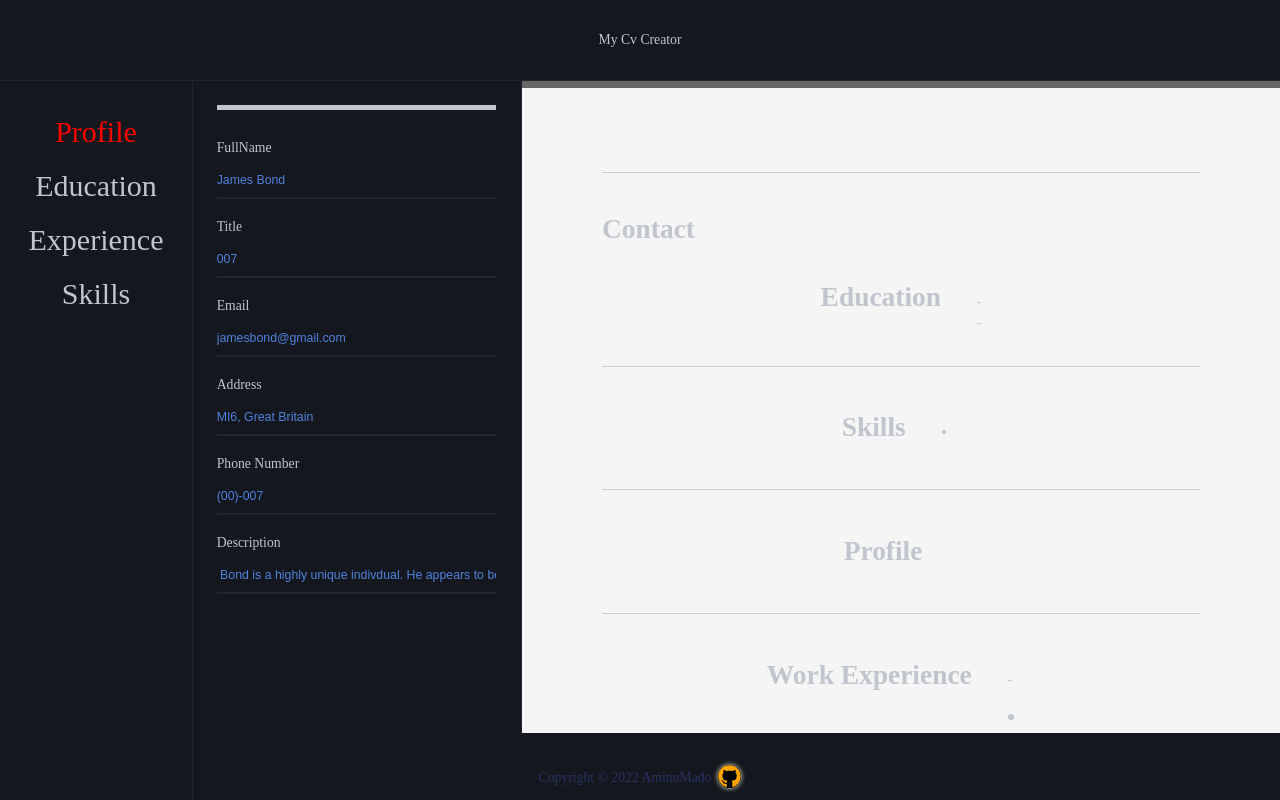
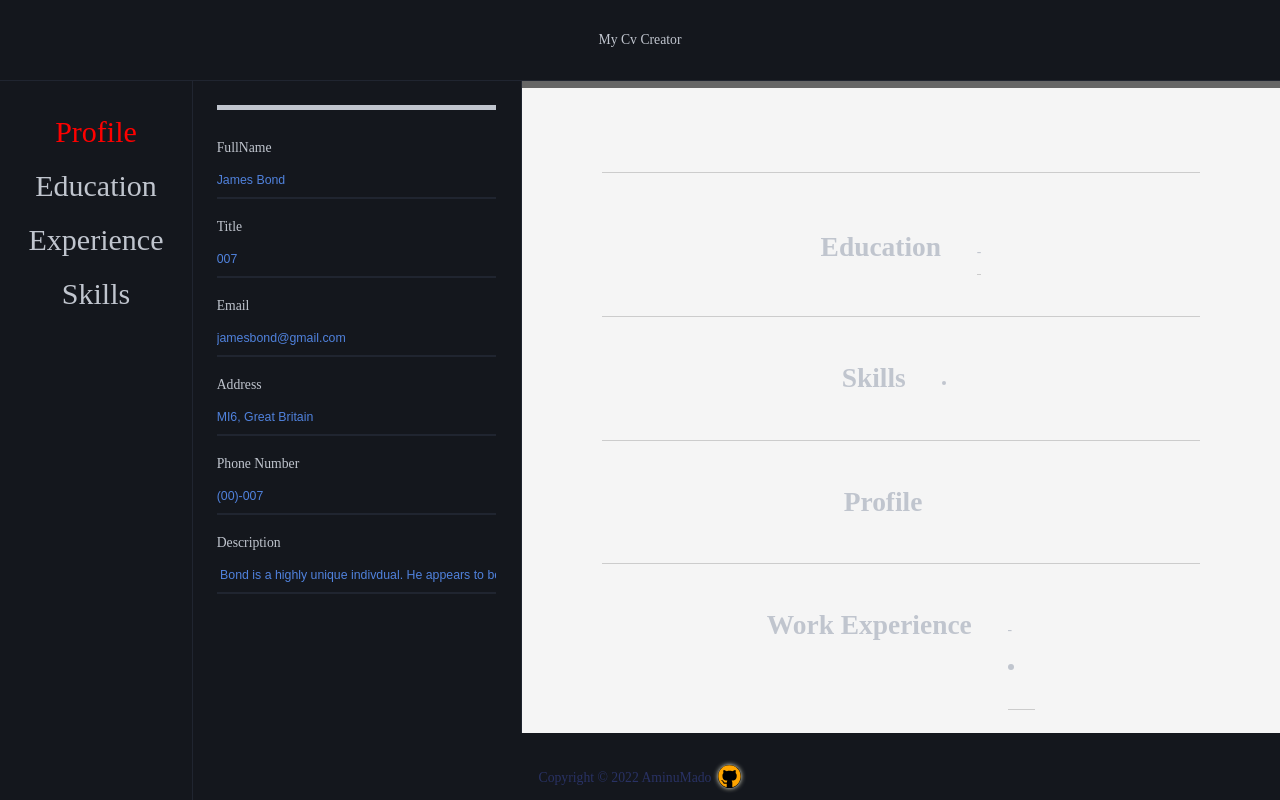
Before and after one commit to AminuMado/cv-creator, a React app: page / in a window 1280 px wide. Built offline with nearby package versions, Linux system fonts and the light colour scheme; the HTML template or start-up script is replaced by a standard one.

Commit message:
changed the layout of the cv preview

```diff
--- a/src/components/CvPreview/CvPreview.js
+++ b/src/components/CvPreview/CvPreview.js
@@ -8,20 +8,15 @@ import CvProfile from './Profile';
 import './CvPreview.css';
 function CvPreview({ formData }) {
   return (
-    <div className="cv-preview-wrapper">
+    <>
       <CvHeader personalInfo={formData.personalInfo} />
-      <div className="cv-column-container">
-        <div className="cv-left-column-wrapper">
-          <CvContact personalInfo={formData.personalInfo} />
-          <CvEducation education={formData.education} />
-          <CvSkills skills={formData.skills} />
-        </div>
-        <div className="cv-right-column-wrapper">
-          <CvProfile personalInfo={formData.personalInfo} />
-          <CvExperience experience={formData.experience} />
-        </div>
+      <div className="main">
+        <CvEducation education={formData.education} />
+        <CvSkills skills={formData.skills} />
+        <CvProfile personalInfo={formData.personalInfo} />
+        <CvExperience experience={formData.experience} />
       </div>
-    </div>
+    </>
   );
 }
 
```
